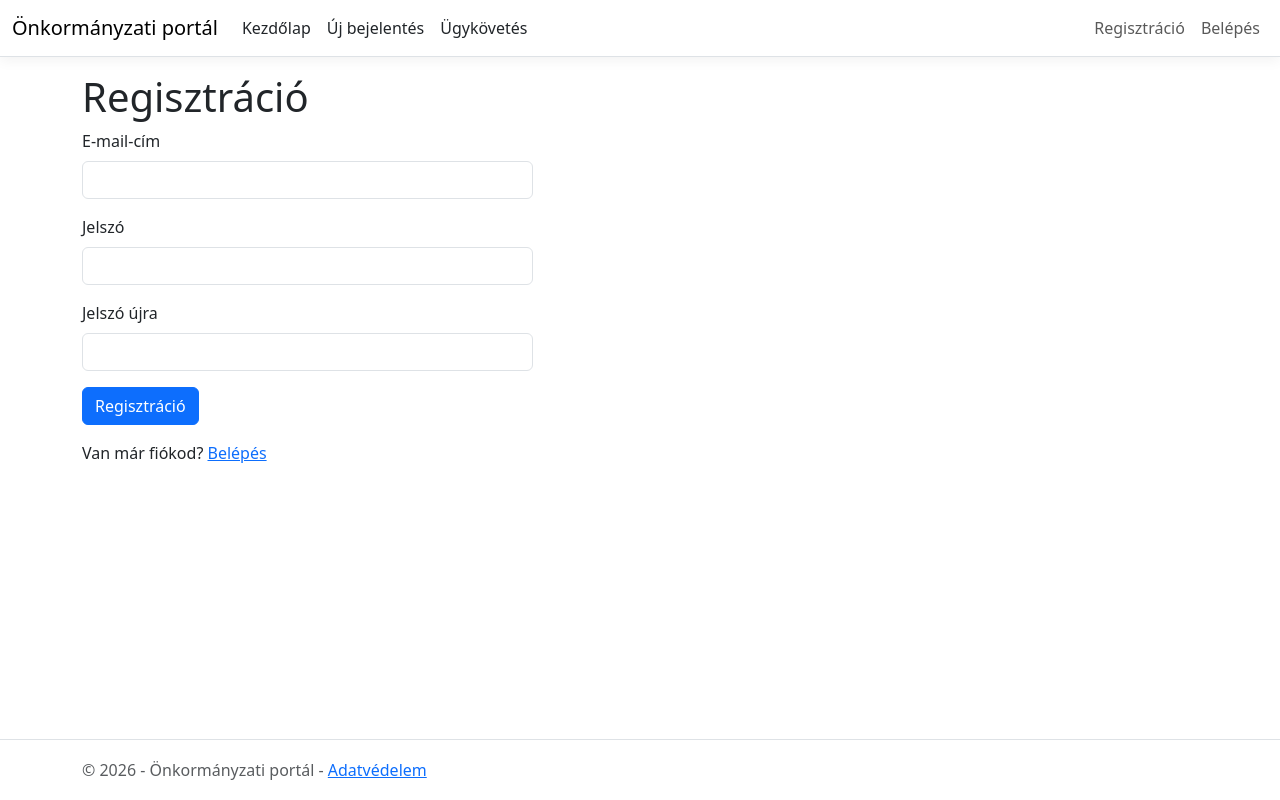
After one commit to valer716/Onkormanyzati_kozteruleti_bejelentes_es_ugykezelo_portal, an ASP.NET Core app: page /Identity/Account/Register in a window 1280 px wide. The commit adds this page. Run offline with ASP.NET Core 8, Linux system fonts and the light colour scheme; style sheets or scripts are compiled from the project's sources; some libraries are stand-ins or nearby versions.

Commit message:
Magyar felület: menü, belépés, regisztráció, hibaüzenetek
Változások:
- _Layout, _LoginPartial: magyar menü, "Önkormányzati portál" név, Belépés, Regisztráció, Kijelentkezés, Adatvédelem
- Areas/Identity/Pages/Account: magyar Belépés, Regisztráció, Kijelentkezés és Nincs jogosultság oldal
- Data/IdentityHibaLeiro: magyar jelszó- és fiókhibák
- Program.cs: a hibaleíró regisztrálása
- Home/Privacy: rövid magyar adatvédelmi szöveg

Miért: az angol feliratok és az ékezet nélküli szövegek zavaróak voltak a magyar felhasználóknak.

```diff
--- /dev/null
+++ b/OnkormanyzatiPortal/OnkormanyzatiPortal/Areas/Identity/Pages/Account/Logout.cshtml
@@ -0,0 +1,2 @@
+@page
+@model OnkormanyzatiPortal.Areas.Identity.Pages.Account.LogoutModel
--- /dev/null
+++ b/OnkormanyzatiPortal/OnkormanyzatiPortal/Areas/Identity/Pages/Account/Register.cshtml
@@ -0,0 +1,45 @@
+@page
+@model OnkormanyzatiPortal.Areas.Identity.Pages.Account.RegisterModel
+
+@{
+    ViewData["Title"] = "Regisztráció";
+}
+
+<h1>Regisztráció</h1>
+
+<div class="row">
+    <div class="col-md-6 col-lg-5">
+        <form method="post">
+            <div asp-validation-summary="ModelOnly" class="text-danger" role="alert"></div>
+
+            <div class="mb-3">
+                <label asp-for="Adatok.Email" class="form-label">E-mail-cím</label>
+                <input asp-for="Adatok.Email" class="form-control" autocomplete="username" />
+                <span asp-validation-for="Adatok.Email" class="text-danger"></span>
+            </div>
+
+            <div class="mb-3">
+                <label asp-for="Adatok.Jelszo" class="form-label">Jelszó</label>
+                <input asp-for="Adatok.Jelszo" class="form-control" autocomplete="new-password" />
+                <span asp-validation-for="Adatok.Jelszo" class="text-danger"></span>
+            </div>
+
+            <div class="mb-3">
+                <label asp-for="Adatok.JelszoUjra" class="form-label">Jelszó újra</label>
+                <input asp-for="Adatok.JelszoUjra" class="form-control" autocomplete="new-password" />
+                <span asp-validation-for="Adatok.JelszoUjra" class="text-danger"></span>
+            </div>
+
+            <button type="submit" class="btn btn-primary">Regisztráció</button>
+        </form>
+
+        <p class="mt-3">
+            Van már fiókod?
+            <a asp-page="./Login" asp-route-returnUrl="@Model.ReturnUrl">Belépés</a>
+        </p>
+    </div>
+</div>
+
+@section Scripts {
+    <partial name="_ValidationScriptsPartial" />
+}
--- /dev/null
+++ b/OnkormanyzatiPortal/OnkormanyzatiPortal/Areas/Identity/Pages/Account/Register.cshtml.cs
@@ -0,0 +1,63 @@
+using System.ComponentModel.DataAnnotations;
+using Microsoft.AspNetCore.Authorization;
+using Microsoft.AspNetCore.Identity;
+using Microsoft.AspNetCore.Mvc;
+using Microsoft.AspNetCore.Mvc.RazorPages;
+
+namespace OnkormanyzatiPortal.Areas.Identity.Pages.Account;
+
+[AllowAnonymous]
+public class RegisterModel(
+    UserManager<IdentityUser> felhasznaloKezelo,
+    SignInManager<IdentityUser> belepesKezelo) : PageModel
+{
+    [BindProperty]
+    public RegisztracioAdatok Adatok { get; set; } = new();
+
+    public string? ReturnUrl { get; set; }
+
+    public class RegisztracioAdatok
+    {
+        [Required(ErrorMessage = "Add meg az e-mail-címet.")]
+        [EmailAddress(ErrorMessage = "Érvénytelen e-mail-cím.")]
+        public string Email { get; set; } = string.Empty;
+
+        [Required(ErrorMessage = "Add meg a jelszót.")]
+        [DataType(DataType.Password)]
+        public string Jelszo { get; set; } = string.Empty;
+
+        [DataType(DataType.Password)]
+        [Compare(nameof(Jelszo), ErrorMessage = "A két jelszó nem egyezik.")]
+        public string JelszoUjra { get; set; } = string.Empty;
+    }
+
+    public void OnGet(string? returnUrl = null)
+    {
+        ReturnUrl = returnUrl;
+    }
+
+    public async Task<IActionResult> OnPostAsync(string? returnUrl = null)
+    {
+        ReturnUrl = returnUrl;
+
+        if (!ModelState.IsValid)
+            return Page();
+
+        var felhasznalo = new IdentityUser { UserName = Adatok.Email, Email = Adatok.Email };
+        var eredmeny = await felhasznaloKezelo.CreateAsync(felhasznalo, Adatok.Jelszo);
+
+        if (!eredmeny.Succeeded)
+        {
+            foreach (var hiba in eredmeny.Errors)
+                ModelState.AddModelError(string.Empty, hiba.Description);
+
+            return Page();
+        }
+
+        if (felhasznaloKezelo.Options.SignIn.RequireConfirmedAccount)
+            return RedirectToPage("./Login");
+
+        await belepesKezelo.SignInAsync(felhasznalo, isPersistent: false);
+        return LocalRedirect(Url.IsLocalUrl(returnUrl) ? returnUrl! : "~/");
+    }
+}
--- /dev/null
+++ b/OnkormanyzatiPortal/OnkormanyzatiPortal/Areas/Identity/Pages/_ViewImports.cshtml
@@ -0,0 +1,3 @@
+@using Microsoft.AspNetCore.Identity
+@using OnkormanyzatiPortal.Areas.Identity.Pages
+@addTagHelper *, Microsoft.AspNetCore.Mvc.TagHelpers
--- a/OnkormanyzatiPortal/OnkormanyzatiPortal/Program.cs
+++ b/OnkormanyzatiPortal/OnkormanyzatiPortal/Program.cs
@@ -12,7 +12,8 @@ builder.Services.AddDbContext<ApplicationDbContext>(options =>
 builder.Services.AddDatabaseDeveloperPageExceptionFilter();
 
 builder.Services.AddDefaultIdentity<IdentityUser>(options => options.SignIn.RequireConfirmedAccount = !builder.Environment.IsDevelopment())
-    .AddRoles<IdentityRole>().AddEntityFrameworkStores<ApplicationDbContext>();
+    .AddRoles<IdentityRole>().AddEntityFrameworkStores<ApplicationDbContext>()
+    .AddErrorDescriber<IdentityHibaLeiro>();
 builder.Services.AddControllersWithViews();
 
 var app = builder.Build();
--- a/OnkormanyzatiPortal/OnkormanyzatiPortal/Views/Home/Privacy.cshtml
+++ b/OnkormanyzatiPortal/OnkormanyzatiPortal/Views/Home/Privacy.cshtml
@@ -1,6 +1,8 @@
 @{
-    ViewData["Title"] = "Privacy Policy";
+    ViewData["Title"] = "Adatvédelem";
 }
 <h1>@ViewData["Title"]</h1>
 
-<p>Use this page to detail your site's privacy policy.</p>
+<p>A bejelentés beküldéséhez nem kell belépni, és a bejelentő nevét, e-mail-címét vagy telefonszámát nem tároljuk.</p>
+<p>A bejelentés szövege, helyszíne, koordinátája és fényképe az ügy kezeléséhez szükséges. Kérjük, ne írj bele személyes adatot, és ne tölts fel olyan fényképet, amelyen felismerhető személy vagy rendszám látszik.</p>
+<p>Az ügy állapotát a követőkóddal lehet megnézni. A kódot csak te ismered, őrizd meg.</p>
--- a/OnkormanyzatiPortal/OnkormanyzatiPortal/Views/Shared/_Layout.cshtml
+++ b/OnkormanyzatiPortal/OnkormanyzatiPortal/Views/Shared/_Layout.cshtml
@@ -1,9 +1,9 @@
 <!DOCTYPE html>
-<html lang="en">
+<html lang="hu">
 <head>
     <meta charset="utf-8" />
     <meta name="viewport" content="width=device-width, initial-scale=1.0" />
-    <title>@ViewData["Title"] - OnkormanyzatiPortal</title>
+    <title>@ViewData["Title"] - Önkormányzati portál</title>
     <script type="importmap"></script>
     <link rel="stylesheet" href="~/lib/bootstrap/dist/css/bootstrap.min.css" />
     <link rel="stylesheet" href="~/css/site.css" asp-append-version="true" />
@@ -13,9 +13,9 @@
     <header>
         <nav class="navbar navbar-expand-sm navbar-toggleable-sm navbar-light bg-white border-bottom box-shadow mb-3">
             <div class="container-fluid">
-                <a class="navbar-brand" asp-area="" asp-controller="Home" asp-action="Index">OnkormanyzatiPortal</a>
+                <a class="navbar-brand" asp-area="" asp-controller="Home" asp-action="Index">Önkormányzati portál</a>
                 <button class="navbar-toggler" type="button" data-bs-toggle="collapse" data-bs-target=".navbar-collapse" aria-controls="navbarSupportedContent"
-                        aria-expanded="false" aria-label="Toggle navigation">
+                        aria-expanded="false" aria-label="Menü megnyitása">
                     <span class="navbar-toggler-icon"></span>
                 </button>
                 <div class="navbar-collapse collapse d-sm-inline-flex justify-content-between">
@@ -70,7 +70,7 @@
 
     <footer class="border-top footer text-muted">
         <div class="container">
-            &copy; 2026 - OnkormanyzatiPortal - <a asp-area="" asp-controller="Home" asp-action="Privacy">Privacy</a>
+            &copy; 2026 - Önkormányzati portál - <a asp-area="" asp-controller="Home" asp-action="Privacy">Adatvédelem</a>
         </div>
     </footer>
     <script src="~/lib/jquery/dist/jquery.min.js"></script>
--- a/OnkormanyzatiPortal/OnkormanyzatiPortal/Views/Shared/_LoginPartial.cshtml
+++ b/OnkormanyzatiPortal/OnkormanyzatiPortal/Views/Shared/_LoginPartial.cshtml
@@ -6,21 +6,21 @@
 @if (SignInManager.IsSignedIn(User))
 {
     <li class="nav-item">
-        <a  class="nav-link text-dark" asp-area="Identity" asp-page="/Account/Manage/Index" title="Manage">Hello @User.Identity?.Name!</a>
+        <span class="navbar-text me-2">Üdv, @User.Identity?.Name!</span>
     </li>
     <li class="nav-item">
-        <form  class="form-inline" asp-area="Identity" asp-page="/Account/Logout" asp-route-returnUrl="@Url.Action("Index", "Home", new { area = "" })">
-            <button  type="submit" class="nav-link btn btn-link text-dark">Logout</button>
+        <form class="form-inline" asp-area="Identity" asp-page="/Account/Logout" asp-route-returnUrl="@Url.Action("Index", "Home", new { area = "" })">
+            <button type="submit" class="nav-link btn btn-link">Kijelentkezés</button>
         </form>
     </li>
 }
 else
 {
     <li class="nav-item">
-        <a class="nav-link text-dark" asp-area="Identity" asp-page="/Account/Register">Register</a>
+        <a class="nav-link" asp-area="Identity" asp-page="/Account/Register">Regisztráció</a>
     </li>
     <li class="nav-item">
-        <a class="nav-link text-dark" asp-area="Identity" asp-page="/Account/Login">Login</a>
+        <a class="nav-link" asp-area="Identity" asp-page="/Account/Login">Belépés</a>
     </li>
 }
 </ul>
```
Also changed, not shown: OnkormanyzatiPortal/OnkormanyzatiPortal/Areas/Identity/Pages/Account/AccessDenied.cshtml (added, +10 -0 lines), OnkormanyzatiPortal/OnkormanyzatiPortal/Areas/Identity/Pages/Account/AccessDenied.cshtml.cs (added, +12 -0 lines), OnkormanyzatiPortal/OnkormanyzatiPortal/Areas/Identity/Pages/Account/Login.cshtml (added, +44 -0 lines), OnkormanyzatiPortal/OnkormanyzatiPortal/Areas/Identity/Pages/Account/Login.cshtml.cs (added, +51 -0 lines), OnkormanyzatiPortal/OnkormanyzatiPortal/Areas/Identity/Pages/Account/Logout.cshtml.cs (added, +19 -0 lines), OnkormanyzatiPortal/OnkormanyzatiPortal/Data/IdentityHibaLeiro.cs (added, +39 -0 lines).
